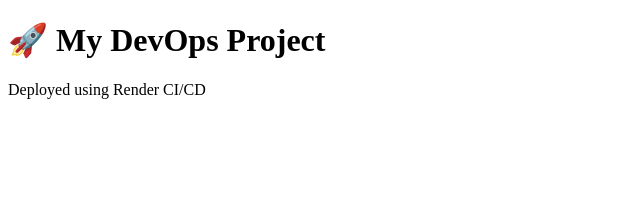
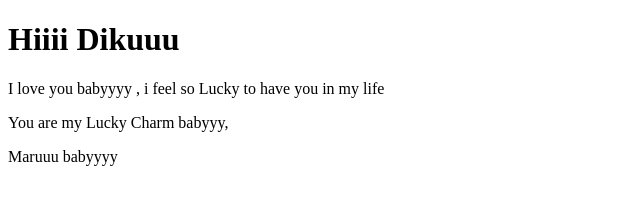
Before and after one commit to Mayank2324/DevOps-Certification, a website: page public/index.html in a window 1280 px wide. Shown: the whole page, without its empty margins (0-640 px from the left). Drawn offline with Linux system fonts and the light colour scheme.

Commit message:
Updated website UI

```diff
--- a/public/index.html
+++ b/public/index.html
@@ -1,10 +1,12 @@
 <!DOCTYPE html>
 <html>
 <head>
-    <title>DevOps Project</title>
+    <title>To my Sweetheart</title>
 </head>
 <body>
-    <h1>🚀 My DevOps Project</h1>
-    <p>Deployed using Render CI/CD</p>
+    <h1> Hiiii Dikuuu </h1>
+<p>I love you babyyyy , i feel so Lucky to have you in my life</p>
+<p>You are my Lucky Charm babyyy, </p>
+<p>Maruuu babyyyy </p>
 </body>
 </html>
```
Also changed, not shown: package.json (+4 -7 lines), 2 other files.
